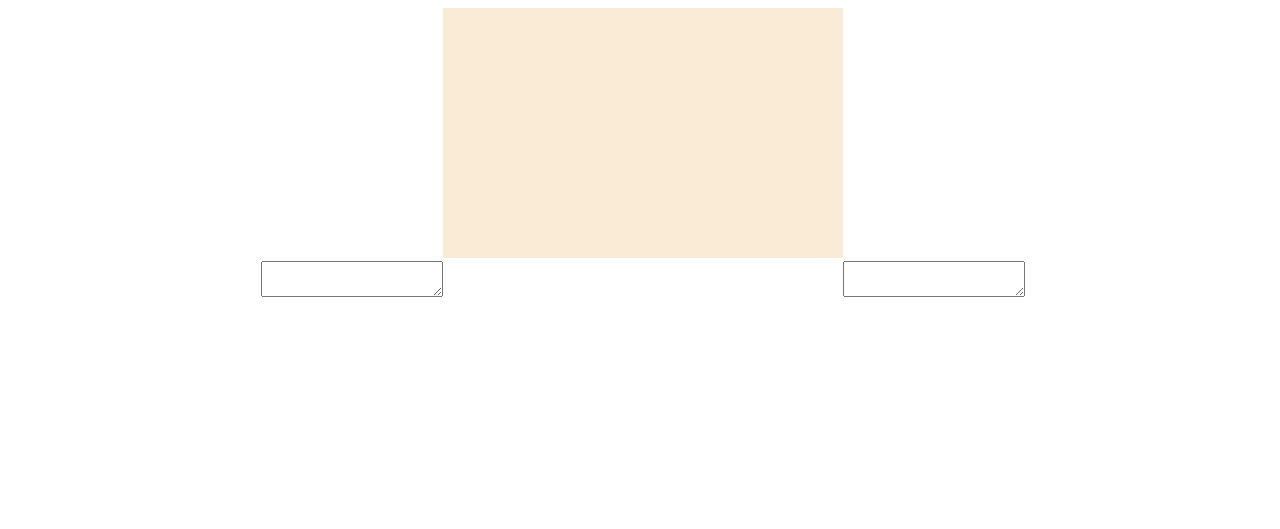
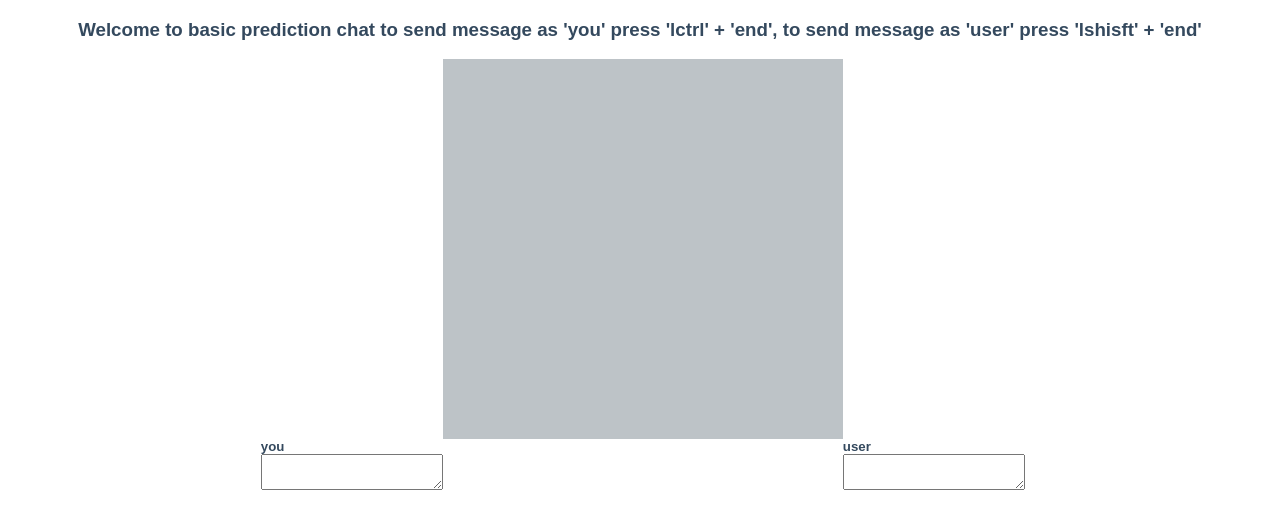
Before and after one commit to ostapkharysh/AutomatedResponseMessenger, a Flask app: page /main in a window 1280 px wide. Shown: the top 529 px of the page. Run offline with Flask 2, Linux system fonts and the light colour scheme; parts of the project's set-up code (start-up, migrations or seed data) failed here and were passed over.

Commit message:
style refactored

```diff
--- a/server/static/main.css
+++ b/server/static/main.css
@@ -1,11 +1,16 @@
+body {
+    font-family:sans-serif;
+    color: #34495e;
+}
+
 .user_one {
-    margin-top: 20%;
+    margin-top: 30%;
     float: left;
     margin-left: 20%;
 }
 
 .user_two {
-    margin-top: 20%;
+    margin-top: 30%;
     float: left;
 }
 
@@ -25,11 +30,18 @@ float: left;
     margin-left: auto;
     margin-right: auto;
 
-    /*display: unset;*/
-    /*white-space: nowrap;*/
+
     width: 400px;
-    height: 250px;
-    /*text-align: center;*/
+    height: 380px;
     word-break: break-all;
-    background: antiquewhite;
+    background-color: #bdc3c7;
 }
+
+.tittle {
+    text-align:center;
+}
+
+
+h5 {
+margin: 0;
+}
--- a/server/templates/index.html
+++ b/server/templates/index.html
@@ -7,8 +7,10 @@
 </head>
 <body>
 <div class="messenger">
-
+    <h3 class="tittle">Welcome to basic prediction chat to send message as 'you' press 'lctrl' + 'end', to send message
+        as 'user' press 'lshisft' + 'end'</h3>
     <section class="user_one">
+        <h5>you</h5>
         <textarea id='predict_your' class="word_your" name="helper_your"></textarea>
         <div class="predict_your"></div>
 
@@ -19,6 +21,7 @@
     </main>
 
     <section class="user_two">
+        <h5>user</h5>
         <textarea id='predict_user' class="word_user" name="helper_user"></textarea>
         <div class="predict_user"></div>
 
```
